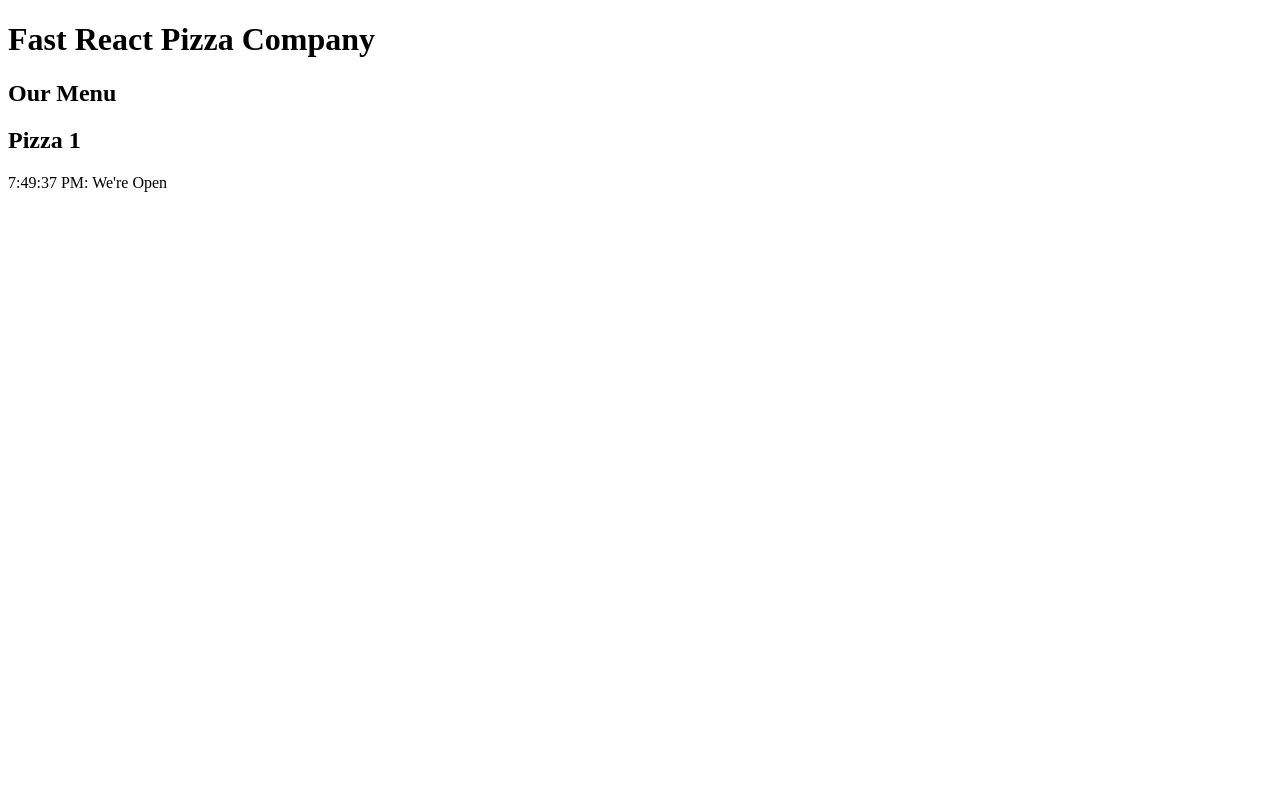
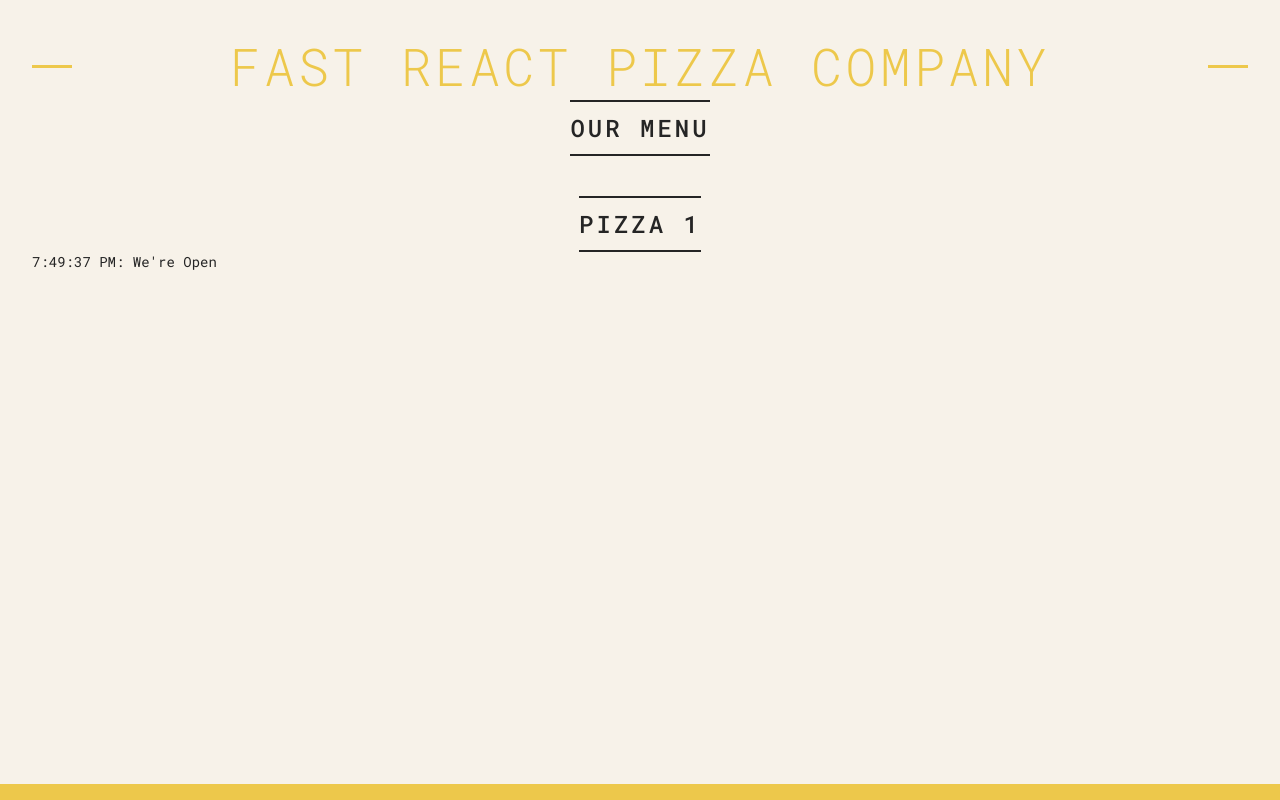
Before and after one commit to annaqharder/pizza-menu, a React (Create React App) app: page / in a window 1280 px wide. Built offline with nearby package versions, Linux system fonts and the light colour scheme.

Commit message:
added styling

```diff
--- a/src/index.css
+++ b/src/index.css
@@ -57,7 +57,7 @@ body {
   display: block;
   content: "";
   height: 3px;
-  width: 12rem;
+  width: 4rem;
   background-color: #edc84b;
   position: absolute;
   top: calc(50% - 1px);
--- a/src/index.js
+++ b/src/index.js
@@ -1,5 +1,6 @@
 import React from "react";
 import ReactDOM from "react-dom/client";
+import "./index.css";
 
 function App() {
   return (
@@ -11,15 +12,19 @@ function App() {
   );
 }
 function Header() {
-  return <h1> Fast React Pizza Company</h1>;
+  return (
+    <header className="header">
+      <h1>Fast React Pizza Company</h1>
+    </header>
+  );
 }
 
 function Menu() {
   return (
-    <div>
+    <main className="menu">
       <h2>Our Menu</h2>
       <Pizza />
-    </div>
+    </main>
   );
 }
 
@@ -28,14 +33,10 @@ function Footer() {
   const openHour = 12;
   const closeHour = 22;
   const isOpen = hour >= openHour && hour <= closeHour;
-  console.log(isOpen);
-
-  console.log(hour);
-
   return (
-    <div>
-      <footer>{new Date().toLocaleTimeString()}: We're Open</footer>
-    </div>
+    <footer className="footer">
+      {new Date().toLocaleTimeString()}: We're Open
+    </footer>
   );
 }
 
```
